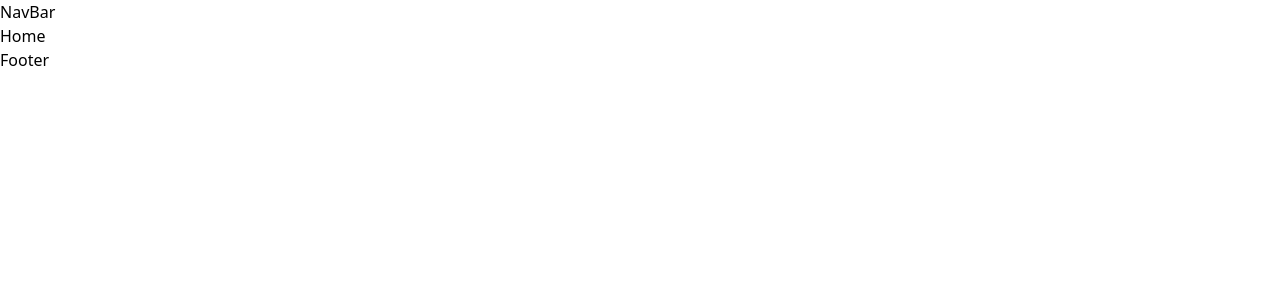
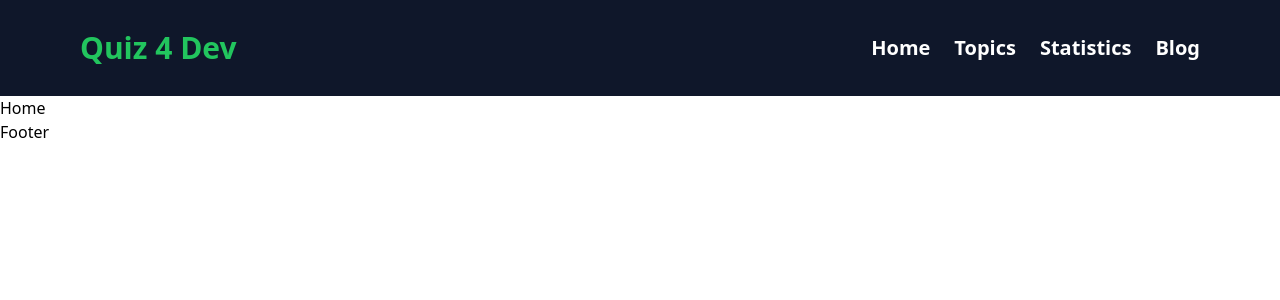
Before and after one commit to romelmahmud/quize4dev, a React (Vite) app: page / in a window 1280 px wide. Shown: the top 300 px of the page. Built offline with nearby package versions, Linux system fonts and the light colour scheme.

Commit message:
navbar link setup with active link set

```diff
--- a/src/components/NavBar.jsx
+++ b/src/components/NavBar.jsx
@@ -1,7 +1,49 @@
 import React from "react";
+import { NavLink, Link } from "react-router-dom";
 
 const NavBar = () => {
-  return <div>NavBar</div>;
+  let activeStyle = {
+    color: "#22c55e",
+  };
+  return (
+    <div className="bg-slate-900 h-24 text-white ">
+      <div className="mx-auto max-w-6xl px-4 flex justify-between items-center h-full">
+        <Link to="/home" className="font-extrabold text-3xl text-green-500 ">
+          Quiz 4 Dev
+        </Link>
+        <nav>
+          <NavLink
+            style={({ isActive }) => (isActive ? activeStyle : undefined)}
+            className="ml-6 text-xl  font-semibold hover:text-green-500 transition-all delay-100 ease-in-out"
+            to={"home"}
+          >
+            Home
+          </NavLink>
+          <NavLink
+            style={({ isActive }) => (isActive ? activeStyle : undefined)}
+            className="ml-6 text-xl font-semibold hover:text-green-500 transition-all delay-100 ease-in-out"
+            to={"topics"}
+          >
+            Topics
+          </NavLink>
+          <NavLink
+            style={({ isActive }) => (isActive ? activeStyle : undefined)}
+            className="ml-6 text-xl font-semibold hover:text-green-500 transition-all delay-100 ease-in-out"
+            to={"statistics"}
+          >
+            Statistics
+          </NavLink>
+          <NavLink
+            style={({ isActive }) => (isActive ? activeStyle : undefined)}
+            className="ml-6 text-xl font-semibold hover:text-green-500 transition-all delay-100 ease-in-out"
+            to={"blog"}
+          >
+            Blog
+          </NavLink>
+        </nav>
+      </div>
+    </div>
+  );
 };
 
 export default NavBar;
--- /dev/null
+++ b/src/components/Topics.jsx
@@ -0,0 +1,7 @@
+import React from "react";
+
+const Topics = () => {
+  return <div>Topics</div>;
+};
+
+export default Topics;
```
Also changed, not shown: src/App.jsx (+8 -3 lines).
